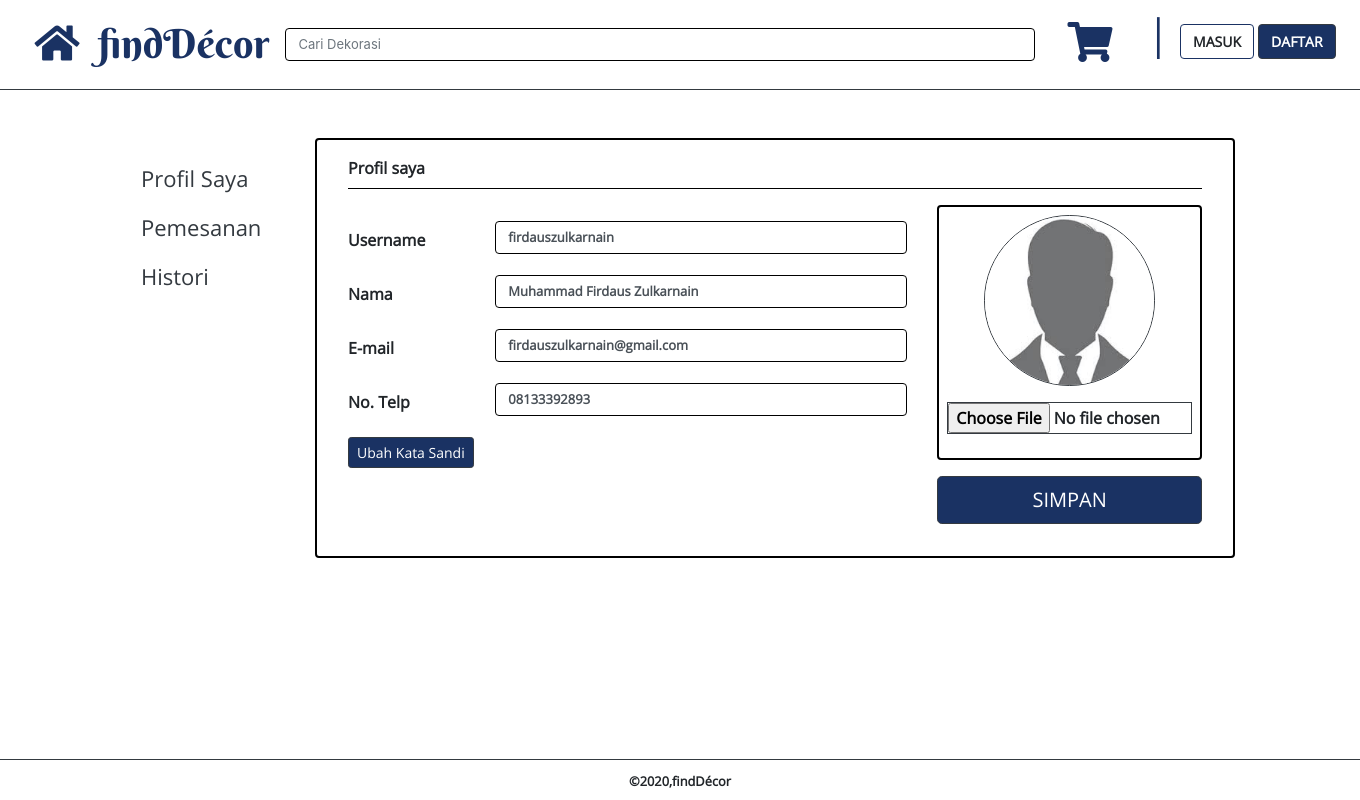
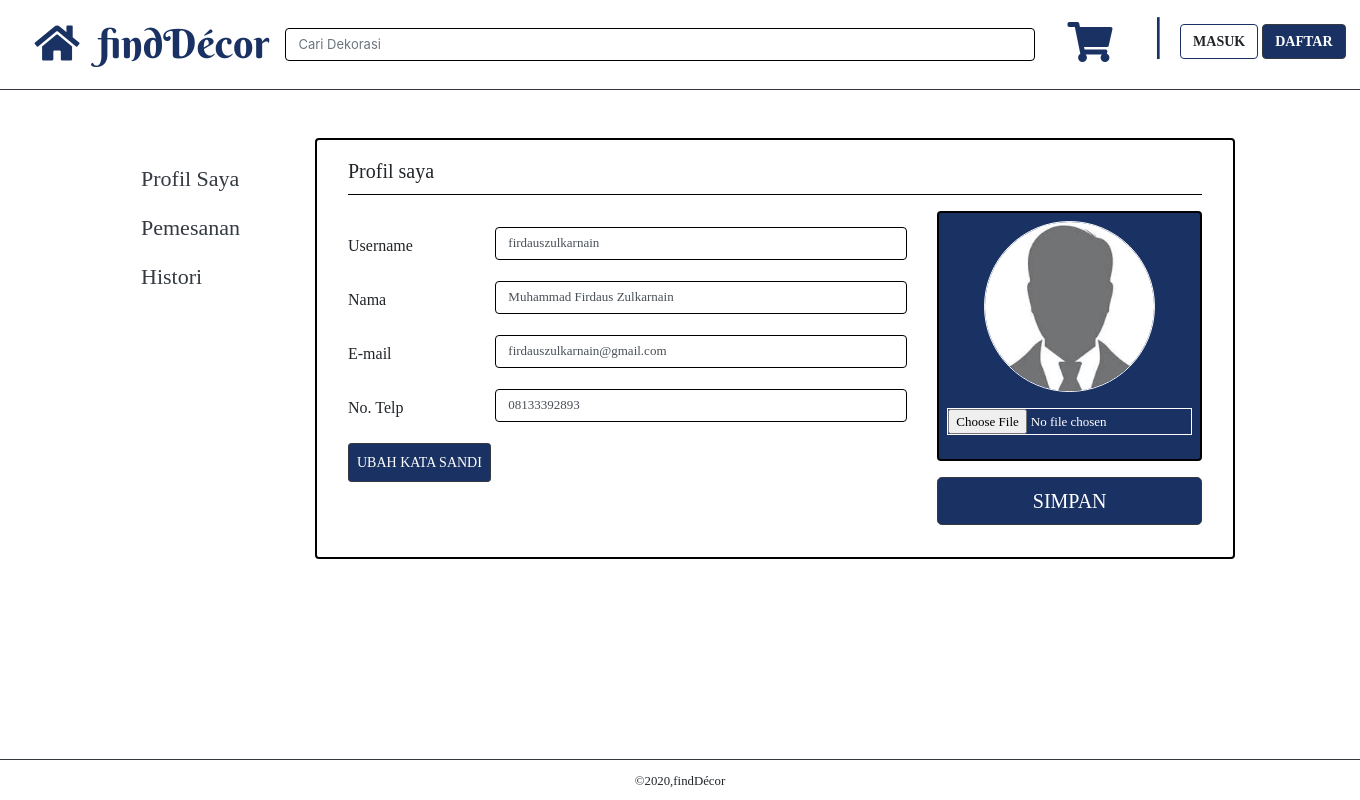
Before and after one commit to winaartha/findDecor, a PHP site: page /profil.php in a window 1360 px wide. Run offline with PHP 8.4, Linux system fonts and the light colour scheme; some web fonts are replaced.

Commit message:
Perbaiki lagi

```diff
--- a/finddecor/css/style.css
+++ b/finddecor/css/style.css
@@ -1,7 +1,7 @@
 /* Navbar */
 @font-face {
     font-family: 'OpenSans';
-    src: url('../assets/font/OpenSans/OpenSans-Regular.ttf');
+    src: url('../assets/font/OpenSans/OpenSans-Bold.ttf');
 }
 
 @font-face {
@@ -83,8 +83,21 @@ hr {
     font-size: 12px;
 }
 
+.warna {
+    background-color: #1A3263;
+}
+
 
 /* Profil */
+.form-control-file {
+    font-size: 13px;
+    color: white;
+}
+
+.font {
+    font-size: 20px;
+}
+
 .content {
     font-family: 'OpenSans';
 }
--- a/finddecor/index.php
+++ b/finddecor/index.php
@@ -90,7 +90,7 @@
           </div>
           <div class="col lg-8">
             <p class="bayar font-weight-bold mt-3 mb-0">PEMBAYARAN</p>
-            <div class="row p-1">
+            <div class="row p-1 mt-n2">
               <img src="assets/img/footer/BCA.png" alt="" width="70">
               <img src="assets/img/footer/BNI.png" alt="" width="130" class="bni">
               <img src="assets/img/footer/BRI.png" alt="" width="70" height="20" class="bri">
--- a/finddecor/profil.php
+++ b/finddecor/profil.php
@@ -38,46 +38,46 @@
                <div class="card mt-5 p-3 mb-5">
                   <form action="" method="POST">
                      <div class="container">
-                        <p class="font-weight-bold">Profil saya</p>
+                        <p class="font">Profil saya</p>
                         <hr class="mt-n2">
                         <div class="row">
                            <div class="col-lg-8 mt-3">
                               <div class="isi">
                                  <div class="form-group row">
-                                    <label for="text" class="col-sm-3 col-form-label font-weight-bold">Username</label>
+                                    <label for="text" class="col-sm-3 col-form-label ">Username</label>
                                     <div class="col-sm-9">
-                                       <input type="text" class="form-control font-weight-bold" name="username" id="username" value="firdauszulkarnain" autocapitalize="off">
+                                       <input type="text" class="form-control " name="username" id="username" value="firdauszulkarnain" autocapitalize="off">
                                     </div>
                                  </div>
                                  <div class="form-group row">
-                                    <label for="text" class="col-sm-3 col-form-label font-weight-bold">Nama</label>
+                                    <label for="text" class="col-sm-3 col-form-label ">Nama</label>
                                     <div class="col-sm-9">
-                                       <input type="text" class="form-control font-weight-bold" name="nama" id="nama" value="Muhammad Firdaus Zulkarnain" autocapitalize="off">
+                                       <input type="text" class="form-control " name="nama" id="nama" value="Muhammad Firdaus Zulkarnain" autocapitalize="off">
                                     </div>
                                  </div>
                                  <div class="form-group row">
-                                    <label for="text" class="col-sm-3 col-form-label font-weight-bold">E-mail</label>
+                                    <label for="text" class="col-sm-3 col-form-label ">E-mail</label>
                                     <div class="col-sm-9">
-                                       <input type="text" class="form-control font-weight-bold" name="email" id="email" value="firdauszulkarnain@gmail.com" autocapitalize="off">
+                                       <input type="text" class="form-control " name="email" id="email" value="firdauszulkarnain@gmail.com" autocapitalize="off">
                                     </div>
                                  </div>
                                  <div class="form-group row">
-                                    <label for="text" class="col-sm-3 col-form-label font-weight-bold">No. Telp</label>
+                                    <label for="text" class="col-sm-3 col-form-label ">No. Telp</label>
                                     <div class="col-sm-9">
-                                       <input type="text" class="form-control font-weight-bold" name="notelp" id="notelp" value="08133392893" autocapitalize="off">
+                                       <input type="text" class="form-control " name="notelp" id="notelp" value="08133392893" autocapitalize="off">
                                     </div>
                                  </div>
                               </div>
-                              <a href="#" class="btn btn-sm border border-dark tombol border border-dark mb-3">Ubah Kata Sandi</a>
+                              <a href="#" class="btn btn-sm border border-dark tombol border border-dark  mb-3 p-2">UBAH KATA SANDI</a>
                            </div>
                            <div class="col-lg-4 mx-auto">
-                              <div class="card mb-3 p-2">
-                                 <img src="assets/img/profile/Default.jpg" class="rounded-circle mx-auto border border-dark" width="70%">
+                              <div class="card warna mb-3 p-2">
+                                 <img src="assets/img/profile/Default.jpg" class="rounded-circle mx-auto border border-white" width="70%">
                                  <div class="form-group">
-                                    <input type="file" class="form-control-file mt-3 font-weight-bold border border-dark">
+                                    <input type="file" class="form-control-file mt-3 border border-white">
                                  </div>
                               </div>
-                              <button type="submit" name="submit" class="btn btn-lg btn-block tombol text-uppercase border border-dark mb-3">Simpan</button>
+                              <button type="submit" name="submit" class="btn btn-lg btn-block tombol text-uppercase border border-dark mb-3 ">Simpan</button>
                            </div>
                         </div>
                      </div>
@@ -92,7 +92,7 @@
 
       <!-- FOOTER -->
       <div class="fixed-bottom text-center footer1 p-2 border-dark border-top bg-white">
-         <small class="font-weight-bold text-black">&copy;2020,findDécor</small>
+         <small class="text-black">&copy;2020,findDécor</small>
       </div>
 
    </section>
```
